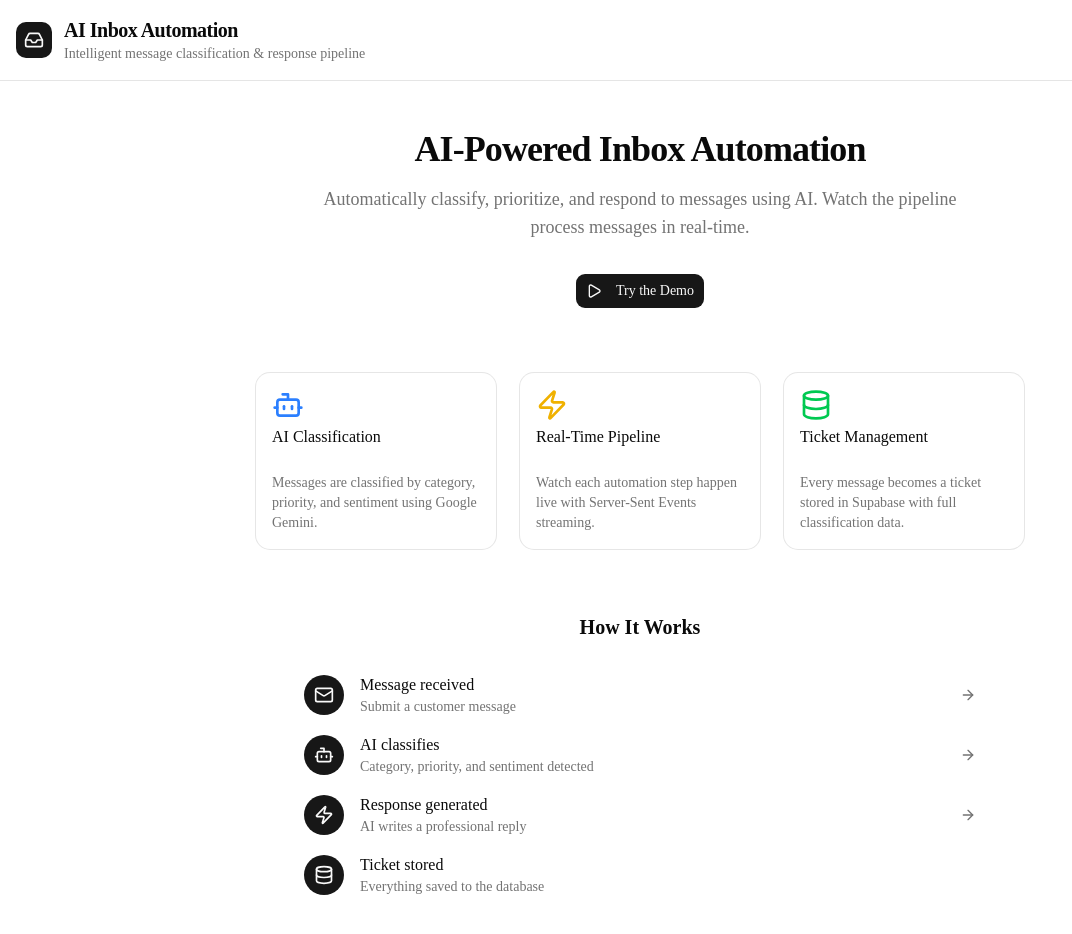
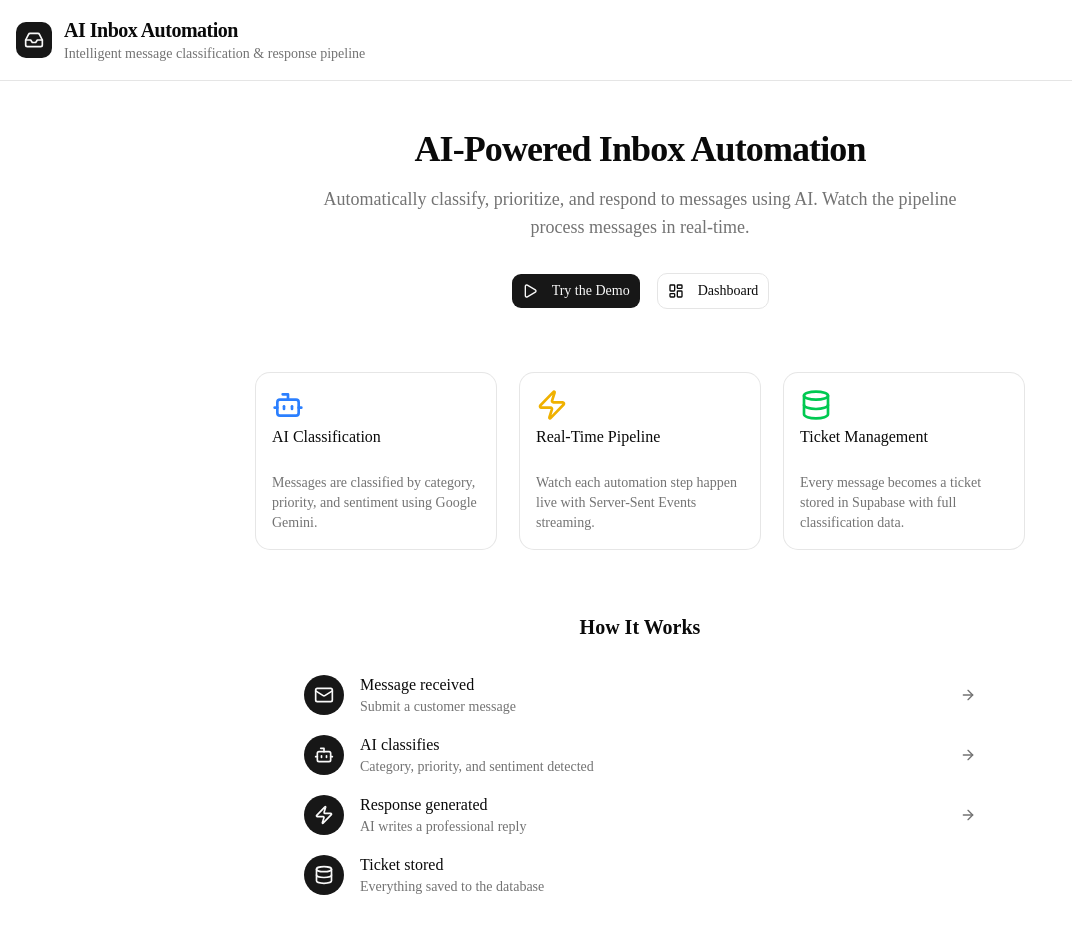
Before and after one commit to Konsing/Inbox-Automation-System, a Next.js app: page / in a window 1280 px wide. Shown: the top 934 px of the page, without its empty margins (0-1072 px from the left). Built offline with nearby package versions, Linux system fonts and the light colour scheme.

Commit message:
Add dashboard link to landing page

```diff
--- a/src/app/page.tsx
+++ b/src/app/page.tsx
@@ -1,7 +1,7 @@
 import { Header } from "@/components/header";
 import { Card, CardContent, CardHeader, CardTitle } from "@/components/ui/card";
 import { Button } from "@/components/ui/button";
-import { Mail, Play, ArrowRight, Bot, Zap, Database } from "lucide-react";
+import { Mail, Play, ArrowRight, Bot, Zap, Database, LayoutDashboard } from "lucide-react";
 import Link from "next/link";
 
 export default function Home() {
@@ -23,6 +23,12 @@ export default function Home() {
               <Button size="lg">
                 <Play className="mr-2 h-4 w-4" />
                 Try the Demo
+              </Button>
+            </Link>
+            <Link href="/dashboard">
+              <Button variant="outline" size="lg">
+                <LayoutDashboard className="mr-2 h-4 w-4" />
+                Dashboard
               </Button>
             </Link>
           </div>
```
